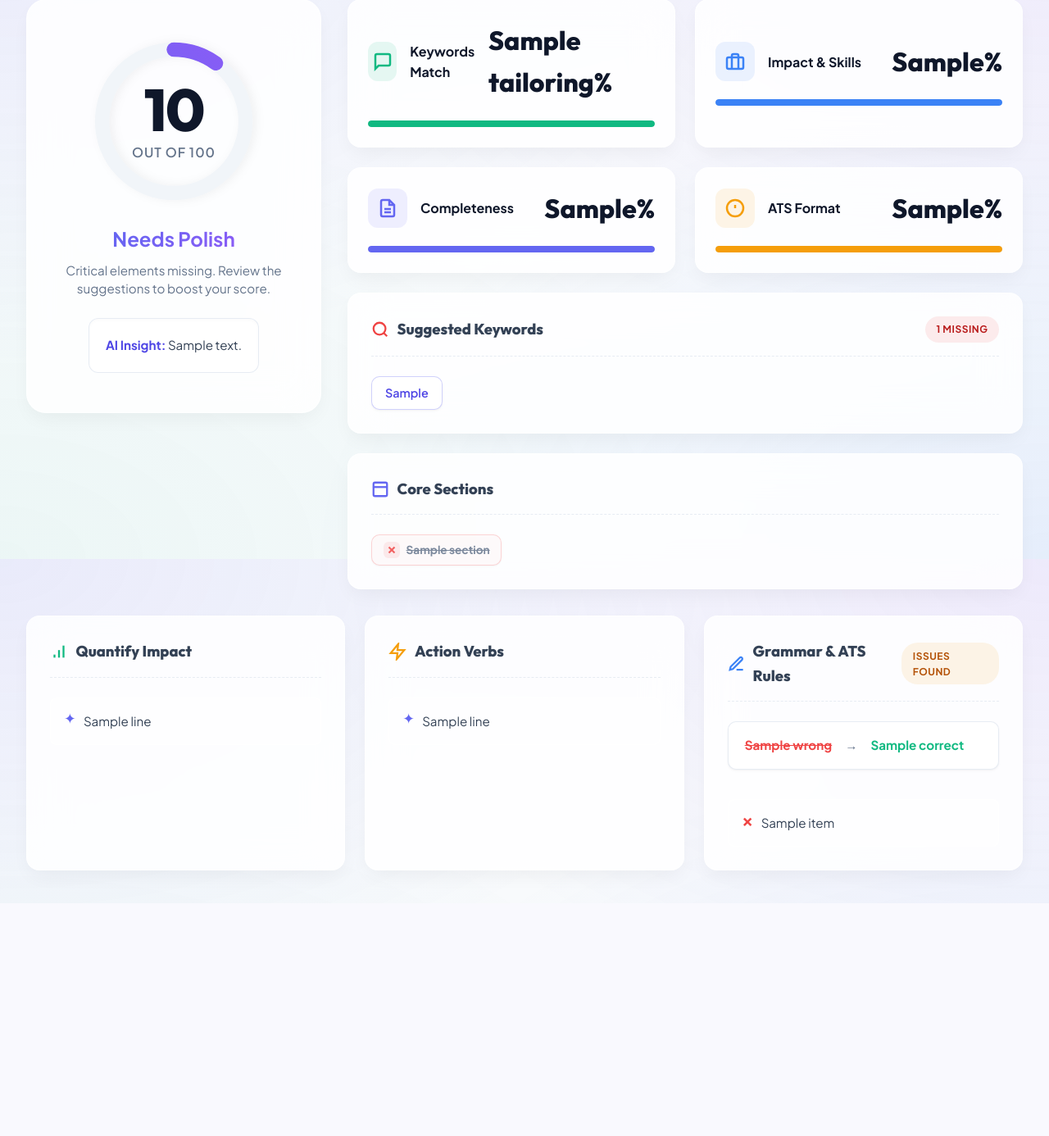
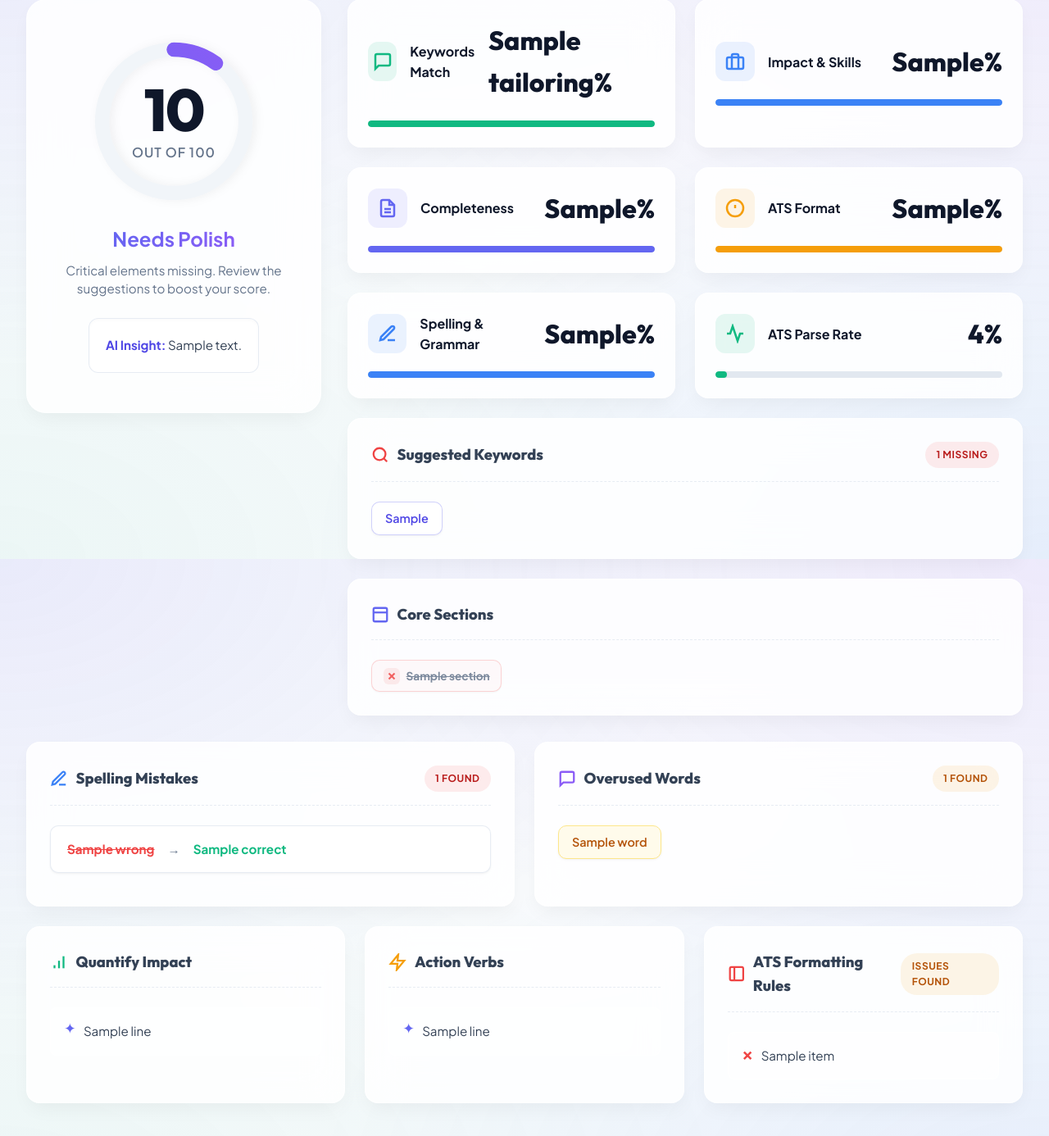
Before and after one commit to AwaisShakeel12/ATS-Resume-Scan-FastAPI, a FastAPI app: template templates/ats_resume_scan.html in a window 1280 px wide. Shown: the part 118-1504 px from the top of the page at 82% size. Before the commit the page ends 1201 px from the top, so only its background shows below. Run offline with FastAPI, Linux system fonts and the light colour scheme; the template is opened without the code that fills it: most values are stand-ins (such as "Sample title", 1, 10 or a date in 2020).

Commit message:
Update ats_resume_scan.html

```diff
--- a/templates/ats_resume_scan.html
+++ b/templates/ats_resume_scan.html
@@ -243,10 +243,10 @@
             text-align: left; line-height: 1.6; color: var(--text-body); box-shadow: inset 0 2px 4px rgba(0,0,0,0.02);
         }
 
-        /* 4 Metrics Grid (Fixed Gaps) */
+        /* Metrics Grid */
         .metrics-grid {
             display: grid; grid-template-columns: repeat(2, 1fr); gap: 1.5rem;
-            align-content: start; /* THIS FIXES THE HUGE VERTICAL GAPS */
+            align-content: start;
         }
         .metric-card {
             padding: 1.5rem; border-radius: var(--radius-md); display: flex; flex-direction: column;
@@ -272,14 +272,21 @@
         .fill-purple { background: var(--primary); }
         .fill-orange { background: var(--warning); }
 
-        /* Bottom Section: Details Grid (Fixed Equal Heights) */
+        /* NEW: Two Column Grid */
+        .two-col-grid {
+            display: grid;
+            grid-template-columns: 1fr 1fr;
+            gap: 1.5rem;
+            margin-bottom: 1.5rem;
+        }
+
+        /* Bottom Section: Details Grid */
         .details-grid {
             display: grid; grid-template-columns: repeat(3, 1fr); gap: 1.5rem;
-            /* Removed align-items: start; -> This forces cards in the same row to stretch to EQUAL height automatically */
         }
         .detail-card {
             padding: 1.75rem; border-radius: var(--radius-md);
-            display: flex; flex-direction: column; /* Ensures content flows well inside the stretched card */
+            display: flex; flex-direction: column;
             animation: slideUp 0.5s ease-out backwards;
         }
         .span-2 { grid-column: span 2; }
@@ -318,13 +325,12 @@
         .pill.suggested { border-color: rgba(99, 102, 241, 0.3); color: var(--primary-dark); }
         .pill.overused { border-color: #FDE68A; color: #B45309; background: #FFFBEB; }
 
-
         /* Core Sections - Horizontal Badges Layout */
         .status-list {
             display: flex;
             flex-direction: row;
             flex-wrap: wrap;
-            gap: 0.6rem; /* Spacing between badges */
+            gap: 0.6rem;
         }
 
         .status-item {
@@ -411,7 +417,8 @@
             .dashboard-top { grid-template-columns: 1fr; }
             .metrics-grid { grid-template-columns: repeat(2, 1fr); }
             .details-grid { grid-template-columns: 1fr 1fr; }
-            .span-2 { grid-column: span 2; } /* Keeps keyword card spanning full width on 2 col setup */
+            .span-2 { grid-column: span 2; }
+            .two-col-grid { grid-template-columns: 1fr 1fr; }
         }
         @media (max-width: 768px) {
             .nav-container, .main-container { padding: 1.5rem 1rem; }
@@ -419,6 +426,7 @@
             .metrics-grid { grid-template-columns: 1fr; }
             .details-grid { grid-template-columns: 1fr; }
             .span-2 { grid-column: span 1; }
+            .two-col-grid { grid-template-columns: 1fr; }
             .upload-form-wrapper { padding: 2rem 1.5rem; }
             .score-card { padding: 2rem 1.5rem; }
         }
@@ -459,7 +467,7 @@
 
     {% if score is not none and details is defined %}
         <!-- ==========================================
-             RESULTS VIEW (TIGHTER, PERFECTED LAYOUT)
+             RESULTS VIEW
         =========================================== -->
         <div class="results-view">
 
@@ -467,7 +475,6 @@
                 <!-- Score Card -->
                 <div class="score-card glass-card">
                     <div class="score-circle-wrapper">
-                        <!-- Dynamic SVG Progress Circle -->
                         <svg viewBox="0 0 160 160">
                             <defs>
                                 <linearGradient id="scoreGradient" x1="0%" y1="0%" x2="100%" y2="100%">
@@ -496,7 +503,7 @@
                     </div>
                 </div>
 
-                <!-- 4 Metrics Grid (Fixed Layout) -->
+                <!-- Metrics Grid -->
                 <div class="metrics-grid">
                     <div class="metric-card glass-card">
                         <div class="metric-top">
@@ -550,6 +557,34 @@
                         <div class="progress-track"><div class="progress-fill fill-orange" style="width: {{ metrics.ats_essentials }}%"></div></div>
                     </div>
 
+                    <!-- Spelling & Grammar Metric -->
+                    <div class="metric-card glass-card">
+                        <div class="metric-top">
+                            <div class="metric-info">
+                                <div class="metric-icon icon-blue">
+                                    <svg width="24" height="24" viewBox="0 0 24 24" fill="none" stroke="currentColor" stroke-width="2.5"><path d="M12 20h9"></path><path d="M16.5 3.5a2.121 2.121 0 0 1 3 3L7 19l-4 1 1-4L16.5 3.5z"></path></svg>
+                                </div>
+                                <span class="metric-title">Spelling & Grammar</span>
+                            </div>
+                            <span class="metric-value">{{ metrics.spelling_grammar }}%</span>
+                        </div>
+                        <div class="progress-track"><div class="progress-fill fill-blue" style="width: {{ metrics.spelling_grammar }}%"></div></div>
+                    </div>
+
+                    <!-- ATS Parse Rate Metric -->
+                    <div class="metric-card glass-card">
+                        <div class="metric-top">
+                            <div class="metric-info">
+                                <div class="metric-icon icon-green">
+                                    <svg width="24" height="24" viewBox="0 0 24 24" fill="none" stroke="currentColor" stroke-width="2.5"><polyline points="22 12 18 12 15 21 9 3 6 12 2 12"></polyline></svg>
+                                </div>
+                                <span class="metric-title">ATS Parse Rate</span>
+                            </div>
+                            <span class="metric-value">{{ metrics.ats_parse_rate }}%</span>
+                        </div>
+                        <div class="progress-track"><div class="progress-fill fill-green" style="width: {{ metrics.ats_parse_rate }}%"></div></div>
+                    </div>
+
                       <!-- Keywords -->
                     <div class="detail-card glass-card span-2">
                         <div class="detail-header">
@@ -601,12 +636,71 @@
     </div>
 </div>
 
-
-
                 </div>
             </div>
 
-            <!-- Details Section (Fixed Equal Heights) -->
+            <!-- NEW: Two Column Row for Spelling and Overused Words -->
+            <div class="two-col-grid">
+                <!-- Spelling Mistakes Box -->
+                <div class="detail-card glass-card">
+                    <div class="detail-header">
+                        <div class="detail-title">
+                            <svg width="22" height="22" viewBox="0 0 24 24" fill="none" stroke="#3B82F6" stroke-width="2.5"><path d="M12 20h9"></path><path d="M16.5 3.5a2.121 2.121 0 0 1 3 3L7 19l-4 1 1-4L16.5 3.5z"></path></svg>
+                            Spelling Mistakes
+                        </div>
+                        {% if details.spelling_mistakes %}
+                            <span class="badge danger">{{ details.spelling_mistakes|length }} Found</span>
+                        {% else %}
+                            <span class="badge success">Perfect</span>
+                        {% endif %}
+                    </div>
+                    {% if details.spelling_mistakes %}
+                        <div>
+                            {% for item in details.spelling_mistakes %}
+                                <div class="spelling-box">
+                                    <span class="spell-wrong">{{ item.wrong }}</span>
+                                    <span class="spell-arrow">→</span>
+                                    <span class="spell-correct">{{ item.correct }}</span>
+                                </div>
+                            {% endfor %}
+                        </div>
+                    {% else %}
+                        <div class="empty-state">
+                            <svg width="20" height="20" viewBox="0 0 24 24" fill="none" stroke="currentColor" stroke-width="2.5"><path d="M22 11.08V12a10 10 0 1 1-5.93-9.14"></path><polyline points="22 4 12 14.01 9 11.01"></polyline></svg>
+                            No spelling mistakes found. Great work!
+                        </div>
+                    {% endif %}
+                </div>
+
+                <!-- Overused Words Box -->
+                <div class="detail-card glass-card">
+                    <div class="detail-header">
+                        <div class="detail-title">
+                            <svg width="22" height="22" viewBox="0 0 24 24" fill="none" stroke="#8B5CF6" stroke-width="2.5"><path d="M21 15a2 2 0 0 1-2 2H7l-4 4V5a2 2 0 0 1 2-2h14a2 2 0 0 1 2 2z"></path></svg>
+                            Overused Words
+                        </div>
+                        {% if details.repetition_words %}
+                            <span class="badge warning">{{ details.repetition_words|length }} Found</span>
+                        {% else %}
+                            <span class="badge success">Perfect</span>
+                        {% endif %}
+                    </div>
+                    {% if details.repetition_words %}
+                        <div class="pill-container">
+                            {% for word in details.repetition_words %}
+                                <span class="pill overused">{{ word }}</span>
+                            {% endfor %}
+                        </div>
+                    {% else %}
+                        <div class="empty-state">
+                            <svg width="20" height="20" viewBox="0 0 24 24" fill="none" stroke="currentColor" stroke-width="2.5"><path d="M22 11.08V12a10 10 0 1 1-5.93-9.14"></path><polyline points="22 4 12 14.01 9 11.01"></polyline></svg>
+                            No overused words found. Great work!
+                        </div>
+                    {% endif %}
+                </div>
+            </div>
+
+            <!-- Details Section -->
             <div class="details-grid">
 
                    <!-- Quantify Impact -->
@@ -631,9 +725,6 @@
                     {% endif %}
                 </div>
 
-
-
-
                 <!-- Action Verbs -->
                 <div class="detail-card glass-card">
                     <div class="detail-header">
@@ -656,29 +747,19 @@
                     {% endif %}
                 </div>
 
-                <!-- Formatting & Spelling -->
+                <!-- ATS Formatting Rules -->
                 <div class="detail-card glass-card">
                     <div class="detail-header">
                         <div class="detail-title">
-                            <svg width="22" height="22" viewBox="0 0 24 24" fill="none" stroke="#3B82F6" stroke-width="2.5"><path d="M12 20h9"></path><path d="M16.5 3.5a2.121 2.121 0 0 1 3 3L7 19l-4 1 1-4L16.5 3.5z"></path></svg>
-                            Grammar & ATS Rules
+                            <svg width="22" height="22" viewBox="0 0 24 24" fill="none" stroke="#EF4444" stroke-width="2.5"><rect x="3" y="3" width="18" height="18" rx="2" ry="2"></rect><line x1="9" y1="3" x2="9" y2="21"></line></svg>
+                            ATS Formatting Rules
                         </div>
-                        {% if details.spelling_mistakes or details.ats_unfriendly_elements %}
+                        {% if details.ats_unfriendly_elements %}
                             <span class="badge warning">Issues Found</span>
+                        {% else %}
+                            <span class="badge success">Perfect</span>
                         {% endif %}
                     </div>
-
-                    {% if details.spelling_mistakes %}
-                        <div style="margin-bottom: 1.5rem;">
-                            {% for item in details.spelling_mistakes %}
-                                <div class="spelling-box">
-                                    <span class="spell-wrong">{{ item.wrong }}</span>
-                                    <span class="spell-arrow">→</span>
-                                    <span class="spell-correct">{{ item.correct }}</span>
-                                </div>
-                            {% endfor %}
-                        </div>
-                    {% endif %}
 
                     {% if details.ats_unfriendly_elements %}
                         <ul class="feedback-list danger">
@@ -686,12 +767,10 @@
                                 <li>{{ item }}</li>
                             {% endfor %}
                         </ul>
-                    {% endif %}
-
-                    {% if not details.spelling_mistakes and not details.ats_unfriendly_elements %}
+                    {% else %}
                         <div class="empty-state">
                             <svg width="20" height="20" viewBox="0 0 24 24" fill="none" stroke="currentColor" stroke-width="2.5"><path d="M22 11.08V12a10 10 0 1 1-5.93-9.14"></path><polyline points="22 4 12 14.01 9 11.01"></polyline></svg>
-                            No grammar or formatting issues!
+                            No formatting issues found. Great work!
                         </div>
                     {% endif %}
                 </div>
```
